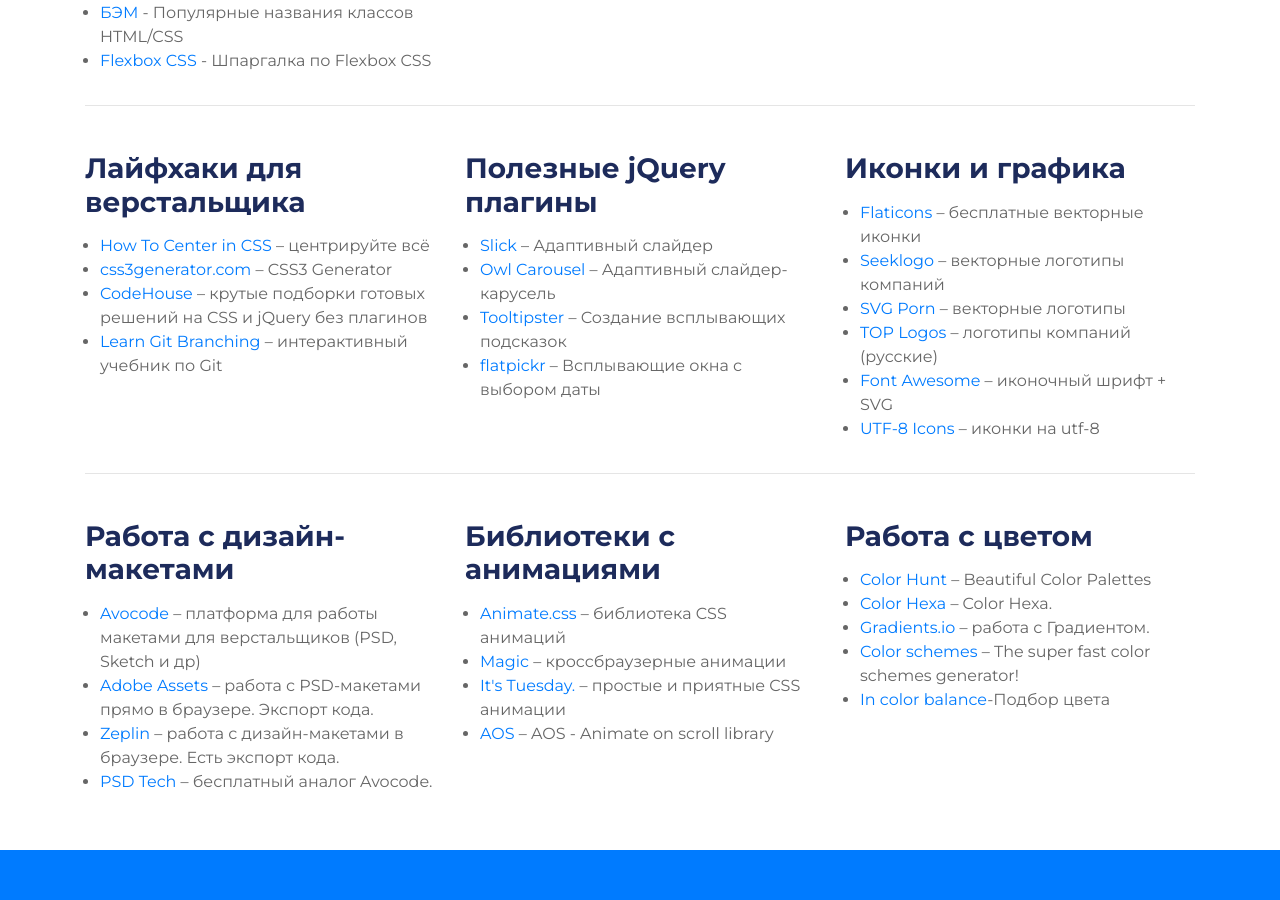
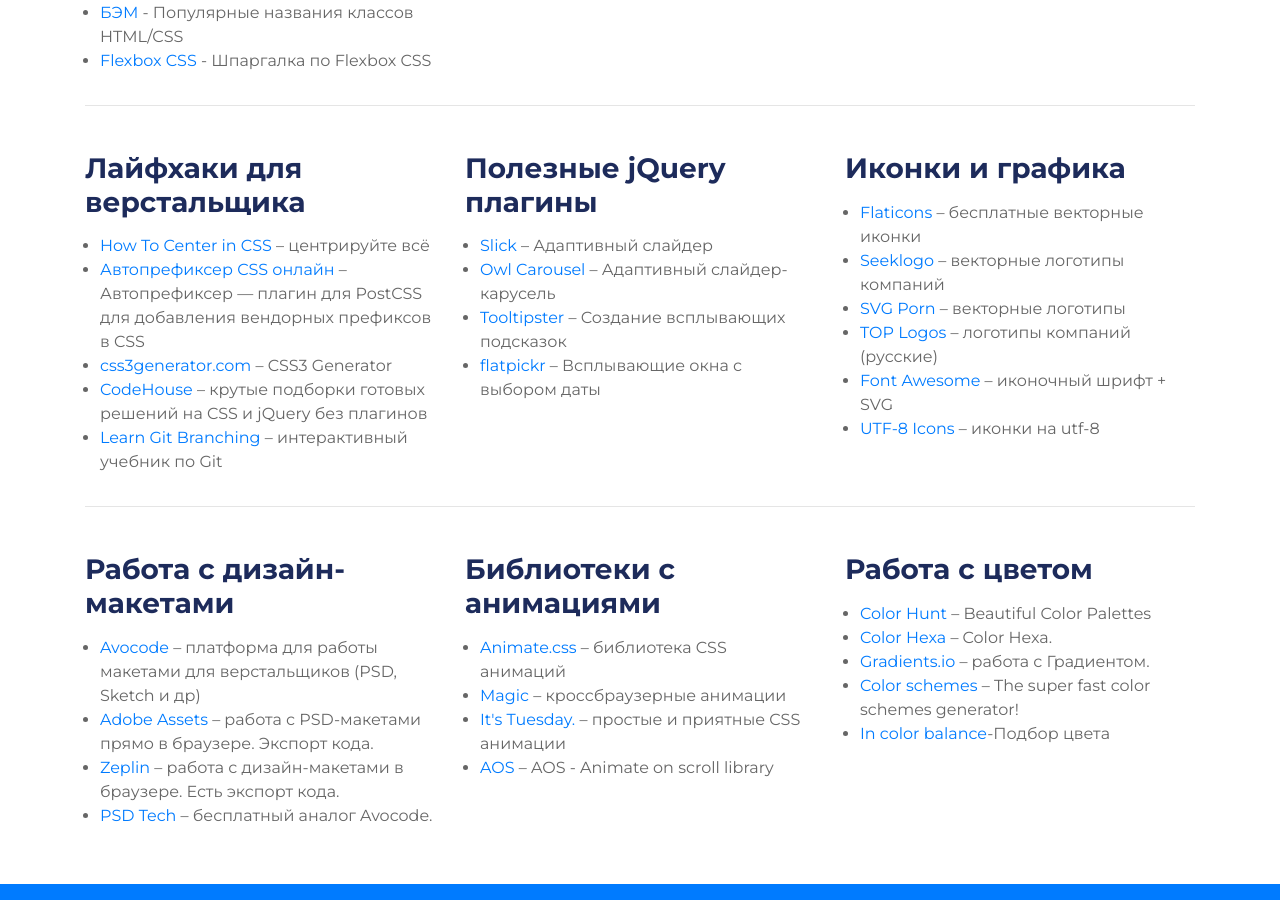
Before and after one commit to Dmistep/dmistep.github.io, a Jekyll site: the page mylink/index.html, which Jekyll copies as it is, in a window 1280 px wide and 900 px high, scrolled down 1479 px. Built offline with Jekyll 4.4.1, drawn with Linux system fonts in a browser that asks for light colours.

Commit message:
for link

```diff
--- a/mylink/index.html
+++ b/mylink/index.html
@@ -116,7 +116,8 @@
 					<ul class="unstyled-list">
 						<li><a target="_blank" href="https://www.freepik.com/">freepik</a>-Find Free Vectors, Stock
 							Photos, PSD and Icons</li>
-						<li><a target="_blank" href="https://www.pexels.com/">Pexels</a>-The best free stock photos & videos shared by talented creators.</li>
+						<li><a target="_blank" href="https://www.pexels.com/">Pexels</a>-The best free stock photos &
+							videos shared by talented creators.</li>
 						<li><a target="_blank" href="https://compressor.io/">Сompressor</a> – Сжимает JPG и PNG </li>
 						<li><a target="_blank" href="https://tinypng.com/">Tiny png</a> – Сжимает изображения. Есть API.
 						</li>
@@ -178,6 +179,8 @@
 					<ul class="unstyled-list">
 						<li><a target="_blank" href="http://howtocenterincss.com/">How To Center in CSS</a> –
 							центрируйте всё</li>
+						<li><a target="_blank" href="https://autoprefixer.github.io/ru/">Автопрефиксер CSS онлайн</a> –
+							Автопрефиксер — плагин для PostCSS для добавления вендорных префиксов в CSS</li>
 						<li><a target="_blank" href="http://css3generator.com/">css3generator.com</a> –
 							CSS3 Generator</li>
 						<li><a target="_blank" href="https://codyhouse.co/">CodeHouse</a> – крутые подборки готовых
```
